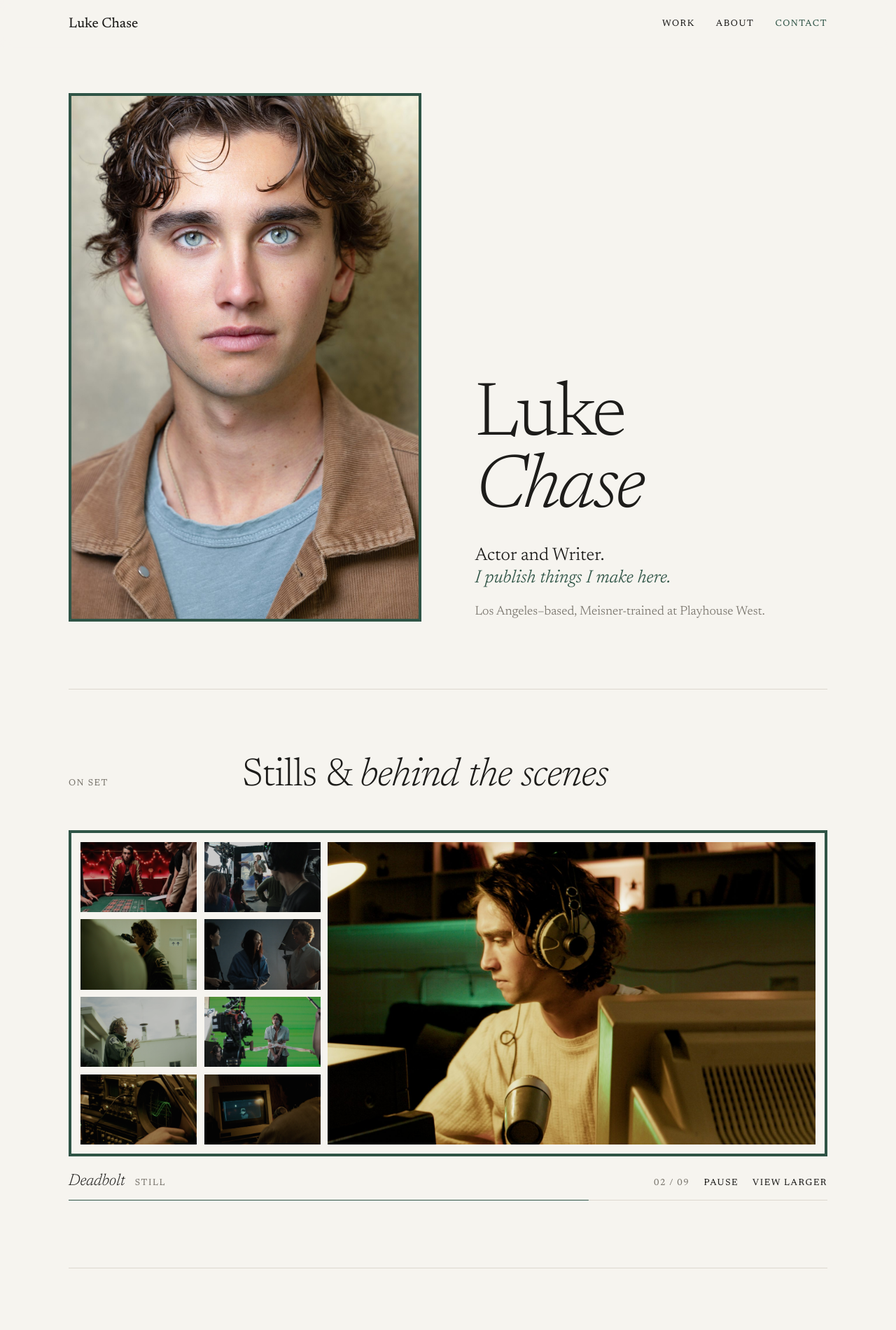
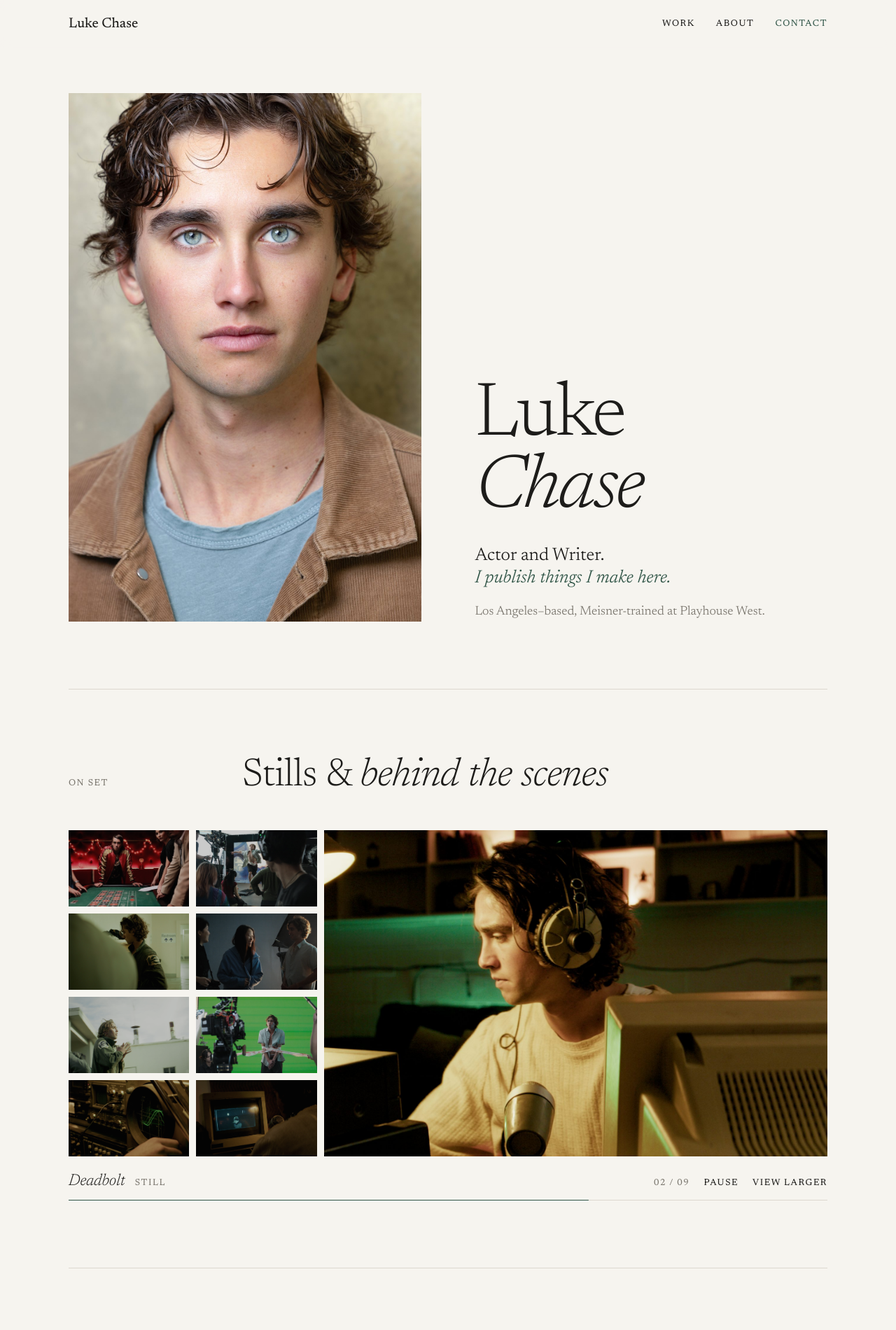
Before and after one commit to teddyhawke/lukechase, a plain HTML site: page index.html in a window 1280 px wide. Shown: the top 1900 px of the page at 70% size. Drawn offline with nearby package versions, Linux system fonts and the light colour scheme.

Commit message:
Remove photo and gallery borders
Co-Authored-By: Claude Opus 5.5 <noreply@anthropic.com>
Claude-Session: https://claude.ai/code/session_01PBdJsBZNzCMrB9vVgyirLy

```diff
--- a/style.css
+++ b/style.css
@@ -10,7 +10,6 @@ html.lenis, html.lenis body { height: auto; }
   --accent:#2f5446;
   --serif:"Newsreader", Georgia, "Times New Roman", serif;
   --max:1180px; --g:clamp(20px,4vw,48px);
-  --frame:4px;   /* thickness of the green photo + gallery frames */
 }
 *{box-sizing:border-box;margin:0;padding:0}
 html,body{background:var(--bg)}
@@ -49,7 +48,7 @@ section{padding:12vh 0;border-top:1px solid var(--rule);scroll-margin-top:84px}
 
 /* ---------- HOME ---------- */
 .hero{display:grid;grid-template-columns:1fr 1fr;gap:clamp(32px,6vw,96px);align-items:end;padding:8vh 0 12vh}
-.hero-img{aspect-ratio:2/3;overflow:hidden;border:var(--frame) solid var(--accent)}
+.hero-img{aspect-ratio:2/3;overflow:hidden}
 .hero h1{font-weight:300;font-size:clamp(56px,8.5vw,128px);line-height:.95;letter-spacing:-.025em}
 .hero h1 em{font-style:italic}
 .mission{margin-top:28px;font-size:clamp(22px,2vw,28px);line-height:1.25}
@@ -127,7 +126,7 @@ section{padding:12vh 0;border-top:1px solid var(--rule);scroll-margin-top:84px}
 
 /* ---------- ABOUT ---------- */
 .about-grid{display:grid;grid-template-columns:minmax(240px,.8fr) 1.2fr;gap:clamp(32px,6vw,96px);align-items:start}
-.about-img{aspect-ratio:2/3;overflow:hidden;border:var(--frame) solid var(--accent);position:sticky;top:100px}
+.about-img{aspect-ratio:2/3;overflow:hidden;position:sticky;top:100px}
 .bio p{margin-bottom:1.1em;max-width:60ch}
 .bio .lede{font-size:clamp(24px,2.3vw,30px);line-height:1.3;font-weight:300}
 .facts{display:grid;grid-template-columns:1fr 1fr;gap:20px 24px;margin-top:40px;padding-top:24px;border-top:1px solid var(--rule)}
@@ -139,8 +138,7 @@ section{padding:12vh 0;border-top:1px solid var(--rule);scroll-margin-top:84px}
 .gallery-sec{padding-bottom:12vh}
 /* 6×4 grid on desktop: the featured tile spans 4×4, the other 8 fill the remaining cells */
 .mosaic{display:grid;grid-template-columns:repeat(6,1fr);grid-template-rows:repeat(4,1fr);grid-auto-flow:dense;
-  gap:clamp(6px,.8vw,12px);aspect-ratio:5/2.15;
-  border:var(--frame) solid var(--accent);padding:clamp(8px,1vw,14px)}   /* one green frame around the whole mosaic */
+  gap:clamp(6px,.8vw,12px);aspect-ratio:5/2.15}
 .m-tile{position:relative;overflow:hidden;border:0;padding:0;background:#111;cursor:pointer;min-width:0;min-height:0}
 .m-tile img{position:absolute;inset:0;width:100%;height:100%;object-fit:cover;object-position:var(--pos,50% 50%);
   transition:transform .9s cubic-bezier(.2,.7,.2,1),opacity .5s,filter .5s;filter:saturate(.85)}
```
